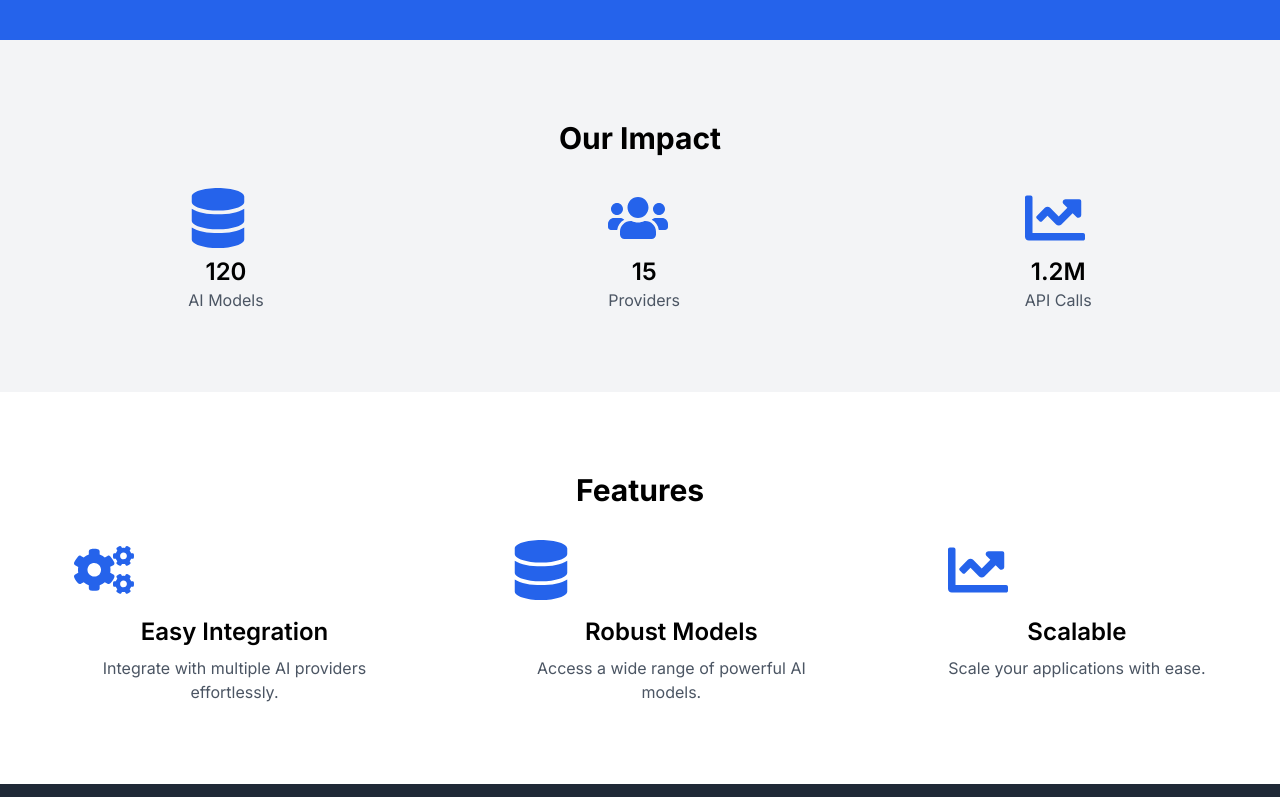
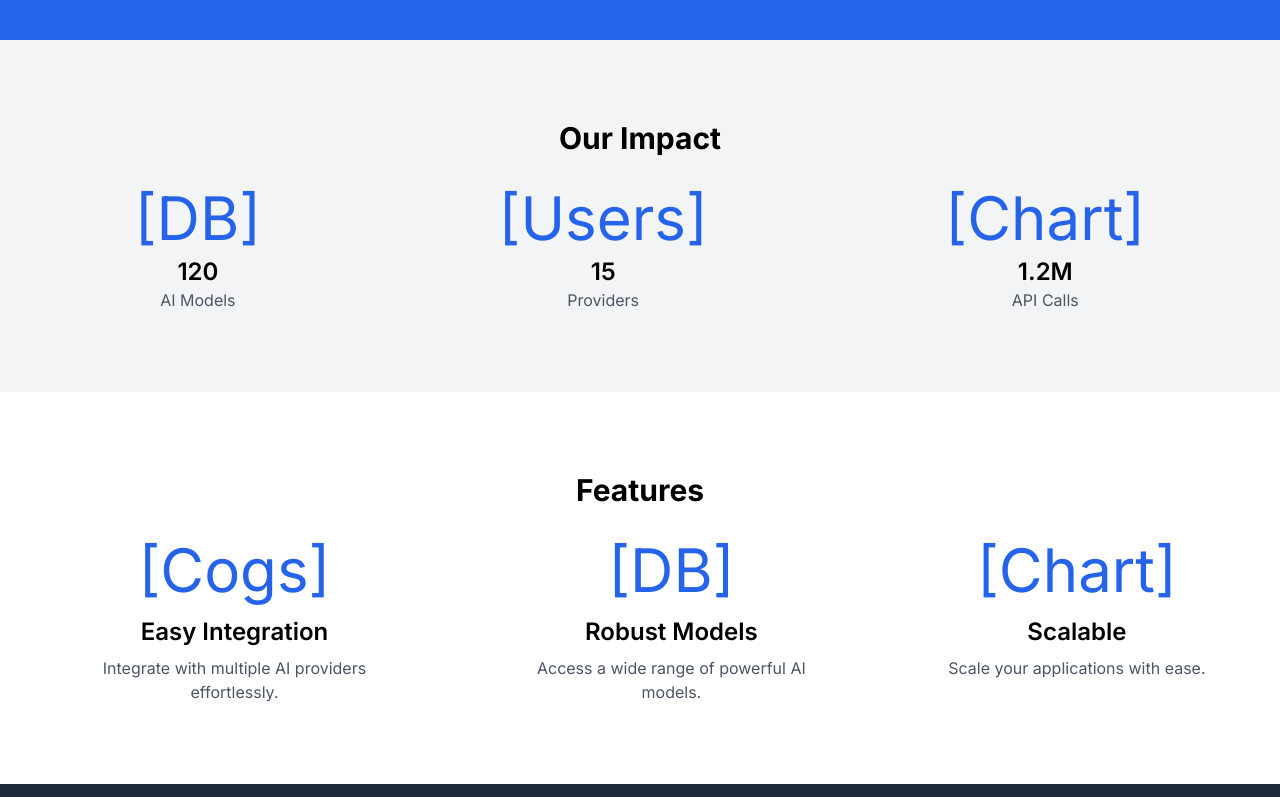
Before and after one commit to GPT-Engineer-App/ai-dashboard-provider, a Next.js app: page / in a window 1280 px wide. Shown: the part 390-1187 px from the top of the page. Built offline with nearby package versions, Linux system fonts and the light colour scheme.

Commit message:
Fix build error by removing react-icons/fa and replacing with text placeholders.

```diff
--- a/src/app/page.tsx
+++ b/src/app/page.tsx
@@ -2,7 +2,6 @@
 
 import Image from "next/image";
 import { useState } from "react";
-import { FaChartLine, FaCogs, FaDatabase, FaUsers } from "react-icons/fa";
 
 export default function Home() {
   const [stats] = useState({
@@ -43,17 +42,17 @@ export default function Home() {
           <h2 className="text-3xl font-bold mb-8">Our Impact</h2>
           <div className="flex justify-around">
             <div>
-              <FaDatabase className="text-blue-600 text-6xl mb-2" />
+              <div className="text-blue-600 text-6xl mb-2">[DB]</div>
               <h3 className="text-2xl font-semibold">{stats.models}</h3>
               <p className="text-gray-600">AI Models</p>
             </div>
             <div>
-              <FaUsers className="text-blue-600 text-6xl mb-2" />
+              <div className="text-blue-600 text-6xl mb-2">[Users]</div>
               <h3 className="text-2xl font-semibold">{stats.providers}</h3>
               <p className="text-gray-600">Providers</p>
             </div>
             <div>
-              <FaChartLine className="text-blue-600 text-6xl mb-2" />
+              <div className="text-blue-600 text-6xl mb-2">[Chart]</div>
               <h3 className="text-2xl font-semibold">{stats.apiCalls}</h3>
               <p className="text-gray-600">API Calls</p>
             </div>
@@ -67,17 +66,17 @@ export default function Home() {
           <h2 className="text-3xl font-bold mb-8">Features</h2>
           <div className="flex justify-around">
             <div className="max-w-xs">
-              <FaCogs className="text-blue-600 text-6xl mb-4" />
+              <div className="text-blue-600 text-6xl mb-4">[Cogs]</div>
               <h3 className="text-2xl font-semibold mb-2">Easy Integration</h3>
               <p className="text-gray-600">Integrate with multiple AI providers effortlessly.</p>
             </div>
             <div className="max-w-xs">
-              <FaDatabase className="text-blue-600 text-6xl mb-4" />
+              <div className="text-blue-600 text-6xl mb-4">[DB]</div>
               <h3 className="text-2xl font-semibold mb-2">Robust Models</h3>
               <p className="text-gray-600">Access a wide range of powerful AI models.</p>
             </div>
             <div className="max-w-xs">
-              <FaChartLine className="text-blue-600 text-6xl mb-4" />
+              <div className="text-blue-600 text-6xl mb-4">[Chart]</div>
               <h3 className="text-2xl font-semibold mb-2">Scalable</h3>
               <p className="text-gray-600">Scale your applications with ease.</p>
             </div>
```
